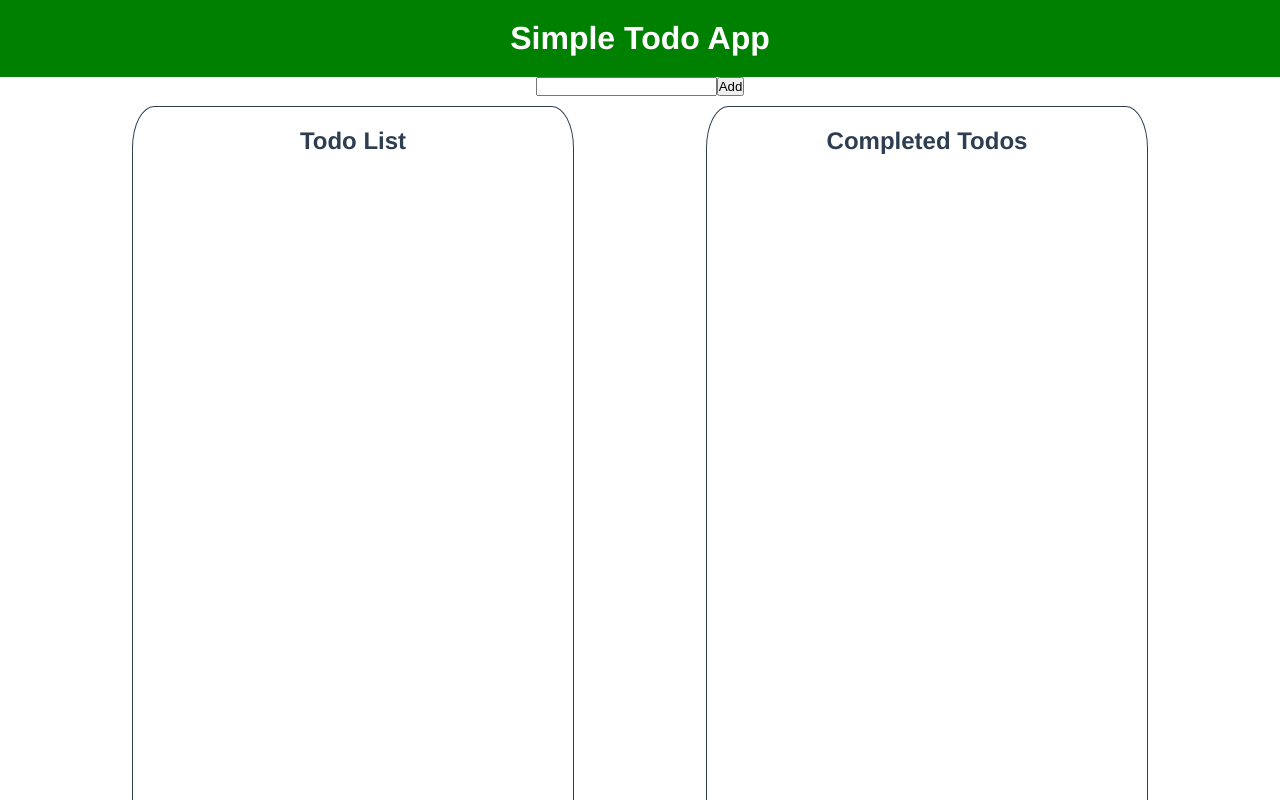
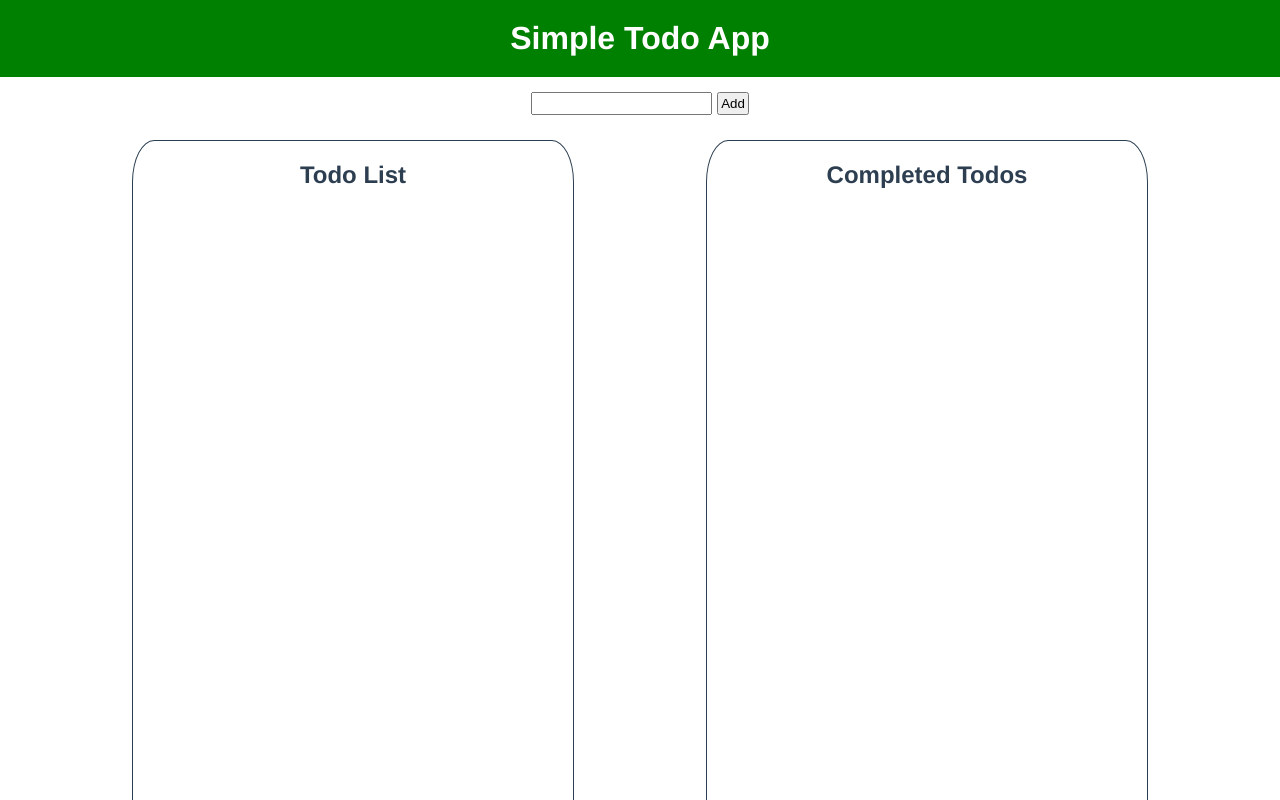
Before and after one commit to dmartin4820/todo-app-vue, a Vue app: page / in a window 1280 px wide. Shown: the top 800 px of the page. Built offline with nearby package versions, Linux system fonts and the light colour scheme.

Commit message:
add README content and fix formatting

```diff
--- a/src/App.vue
+++ b/src/App.vue
@@ -1,7 +1,9 @@
 <template>
   <Header/>
-  <input v-model="todoInput"/>
-  <button v-on:click="handleAdd">Add</button>
+  <div id="todoInputContainer">
+    <input id="todoInput" v-model="todoInput"/>
+    <button id="todoAddBtn" v-on:click="handleAdd">Add</button>
+  </div>
   <div id="container">
     <TodoList
       v-bind:todoList="todoList"
@@ -13,9 +15,9 @@
 </template>
 
 <script>
-import Header from './components/Header/Header.vue';
-import TodoList from './components/Todo/TodoList.vue';
-import CompletedList from './components/Completed/Completed.vue';
+  import Header from './components/Header/Header.vue'
+  import TodoList from './components/Todo/TodoList.vue'
+  import CompletedList from './components/Completed/Completed.vue'
 
   export default {
     name: 'App',
@@ -33,10 +35,10 @@ export default {
     },
     methods: {
       handleDelete(e) {
-      this.todoList = this.todoList.filter(item => item.id !== Number(e.target.id));
+        this.todoList = this.todoList.filter(item => item.id !== Number(e.target.id))
       },
       handleAdd() {
-      this.todoList.push({id: this.todoList.length, content: this.todoInput});
+        this.todoList.push({id: this.todoList.length, content: this.todoInput})
         this.todoInput = '';
       },
       handleCompleted(e) {
@@ -69,6 +71,20 @@ export default {
     color: #2c3e50;
   }
 
+  #todoInputContainer {
+    display: flex;
+    justify-content: center;
+    padding: 15px;
+  }
+
+  #todoInput {
+    margin-right: 5px;
+  }
+
+  #todoAddBtn {
+    padding: 2px;
+  }
+
   #container {
     margin-top: 10px;
     display: flex;
--- a/src/components/Completed/Completed.vue
+++ b/src/components/Completed/Completed.vue
@@ -11,7 +11,7 @@
 </template>
 
 <script>
-  import CompletedItem from "./CompletedItem.vue";
+  import CompletedItem from "./CompletedItem.vue"
 
   export default {
     props: ['completedList'],
--- a/src/components/Todo/TodoList.vue
+++ b/src/components/Todo/TodoList.vue
@@ -13,12 +13,17 @@
 </template>
 
 <script>
-import TodoItem from './TodoItem.vue';
+import TodoItem from './TodoItem.vue'
 
   export default {
     props: ['todoList', 'handleCompleted', 'handleDelete'],
     components: {
       TodoItem
+    },
+    data() {
+      return {
+        test: 'this'
+      }
     }
   }
 </script>
--- a/src/main.js
+++ b/src/main.js
@@ -1,4 +1,6 @@
 import { createApp } from 'vue'
+// import App from './examples/app_example_bind.vue'
 import App from './App.vue'
 
-createApp(App).mount('#app')
+const vm = createApp(App).mount('#app')
+console.log(vm)
```
Also changed, not shown: src/components/example.vue (deleted), 1 other file (tests, documents, lock files or other folders). Lines whose indentation alone changed are shown as unchanged.
